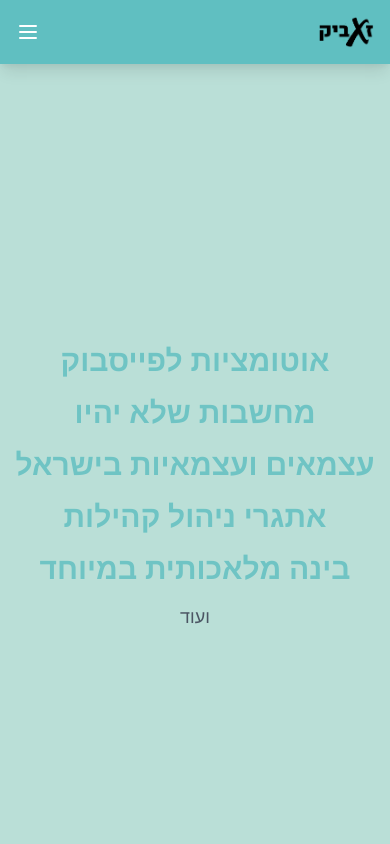
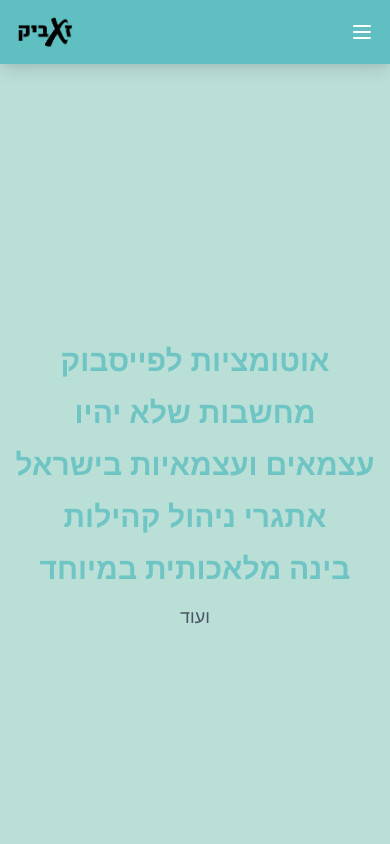
Before and after one commit to Zevik/Atsmai, a Next.js app: page / in a window 390 px wide. Shown: the top 844 px of the page. Built offline with nearby package versions, Linux system fonts and the light colour scheme.

Commit message:
Swap logo and menu button positions in Navigation component for mobile and desktop

```diff
--- a/components/Navigation.js
+++ b/components/Navigation.js
@@ -62,15 +62,6 @@ export default function Navigation() {
       <div className="max-w-4xl mx-auto px-4">
         <div className="flex justify-between items-center h-16">
 
-          {/* Logo for Mobile */}
-          <div className="md:hidden">
-            <Link href="/">
-              <a>
-                <img src="/images/logo.png" alt="Logo" className="h-8 w-auto" />
-              </a>
-            </Link>
-          </div>
-
           {/* Mobile menu button */}
           <button
             onClick={() => setIsOpen(!isOpen)}
@@ -85,6 +76,15 @@ export default function Navigation() {
               )}
             </svg>
           </button>
+
+          {/* Logo for Mobile */}
+          <div className="md:hidden">
+            <Link href="/">
+              <a>
+                <img src="/images/logo.png" alt="Logo" className="h-8 w-auto" />
+              </a>
+            </Link>
+          </div>
 
           {/* Logo for Desktop */}
           <div className="hidden md:block">
```
